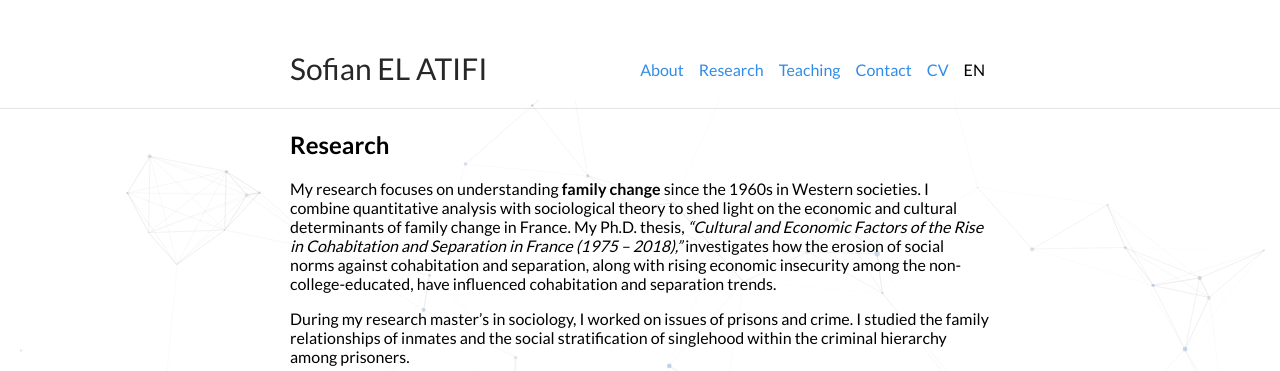
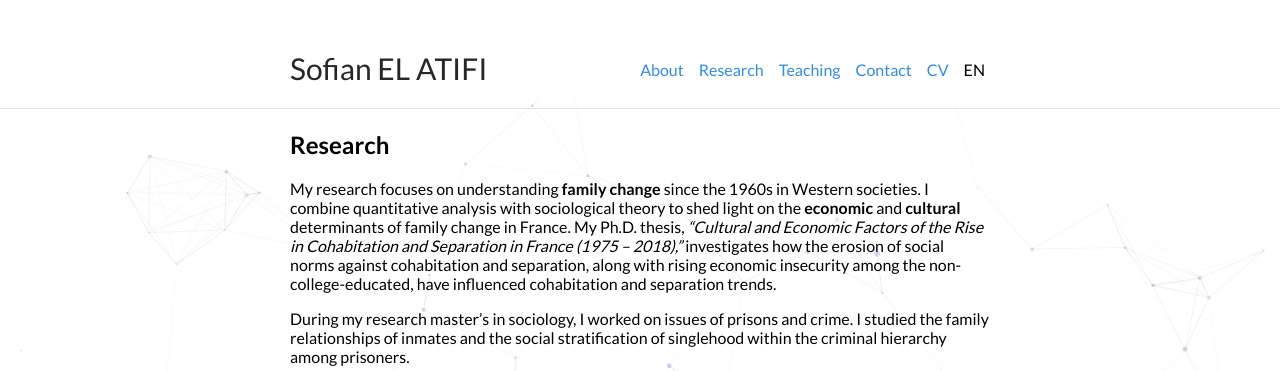
Before and after one commit to sofianelatifi/sofianelatifi.github.io, a Jekyll site: the page built from research.md, in a window 1280 px wide. Shown: the top 371 px of the page. Built offline with Jekyll 4.4.1, drawn with Linux system fonts in a browser that asks for light colours.

```diff
--- a/research.md
+++ b/research.md
@@ -7,7 +7,7 @@ title: Sofian EL ATIFI - Research
 
 ## Research
 
-My research focuses on understanding **family change** since the 1960s in Western societies. I combine quantitative analysis with sociological theory to shed light on the economic and cultural determinants of family change in France. My Ph.D. thesis, *“Cultural and Economic Factors of the Rise in Cohabitation and Separation in France (1975 – 2018),”* investigates how the erosion of social norms against cohabitation and separation, along with rising economic insecurity among the non-college-educated, have influenced cohabitation and separation trends.
+My research focuses on understanding **family change** since the 1960s in Western societies. I combine quantitative analysis with sociological theory to shed light on the **economic** and **cultural** determinants of family change in France. My Ph.D. thesis, *“Cultural and Economic Factors of the Rise in Cohabitation and Separation in France (1975 – 2018),”* investigates how the erosion of social norms against cohabitation and separation, along with rising economic insecurity among the non-college-educated, have influenced cohabitation and separation trends.
 
 During my research master's in sociology, I worked on issues of prisons and crime. I studied the family relationships of inmates and the social stratification of singlehood within the criminal hierarchy among prisoners.
 
```
